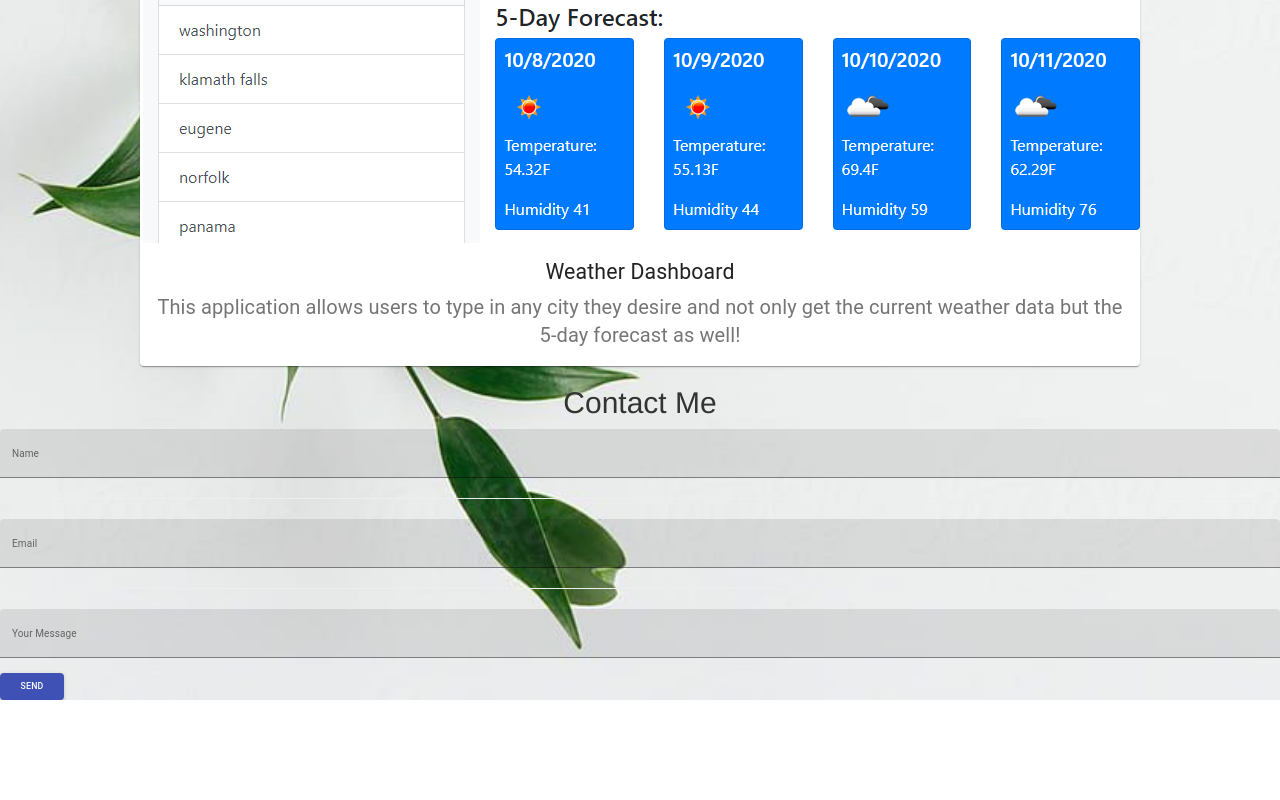
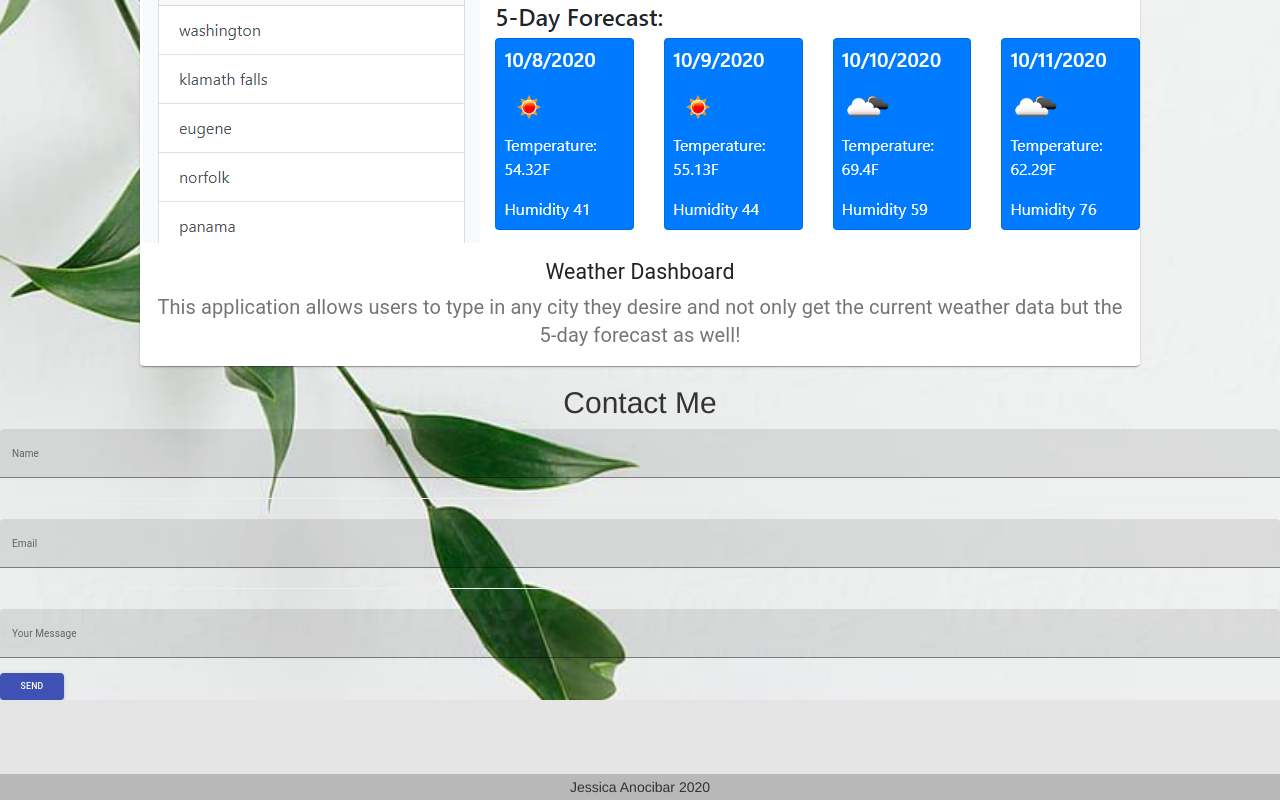
Before and after one commit to jessicaano92/react_portfolio, a React (Create React App) app: page / in a window 1280 px wide. Shown: the part 2057-2857 px from the top of the page. Before the commit the page ends 2757 px from the top, so only its background shows below. Built offline with nearby package versions, Linux system fonts and the light colour scheme.

Commit message:
added footer

```diff
--- a/src/App.js
+++ b/src/App.js
@@ -2,6 +2,7 @@ import React from "react";
 import Homepage from "./components/Homepage";
 import Contact from "./components/Contact";
 import Portfolio from "./components/Portfolio";
+import Footer from "./components/Footer";
 import './App.css';
 
 
@@ -16,6 +17,7 @@ function App() {
         <Portfolio />
 
       <Contact />
+      <Footer />
     </div>
   );
 }
--- /dev/null
+++ b/src/components/Footer/index.js
@@ -0,0 +1,11 @@
+import React from "react";
+import "./style.css";
+function Footer () {
+    return (
+        <footer className="footer">
+            <span> Jessica Anocibar 2020 </span>
+        </footer>
+    );
+}
+
+export default Footer;
--- /dev/null
+++ b/src/components/Footer/style.css
@@ -0,0 +1,15 @@
+.footer {
+        min-height: 100px;
+        background: #E5E5E5;
+        position: relative;
+      }
+
+.footer span {
+        position: absolute;
+        bottom: 0;
+        left: 0;
+        right: 0;
+        padding: 3px;
+        background: #B8B8B8;
+        text-align: center;
+      }
```
